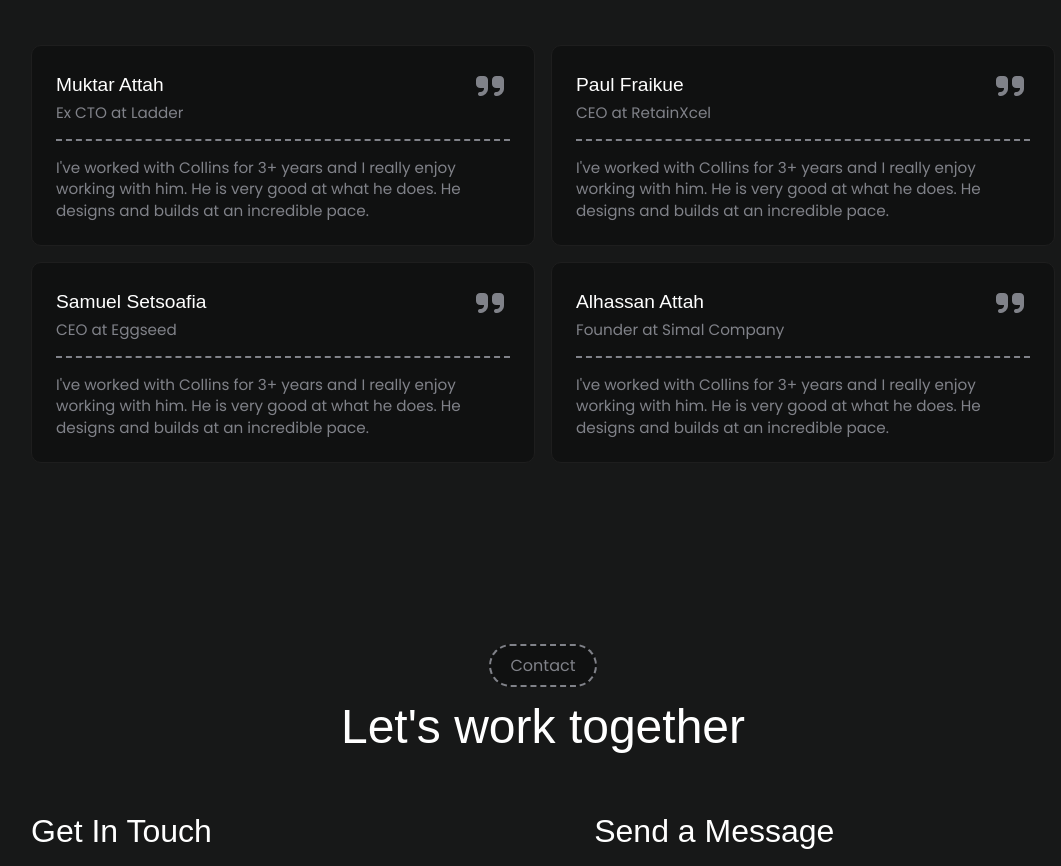
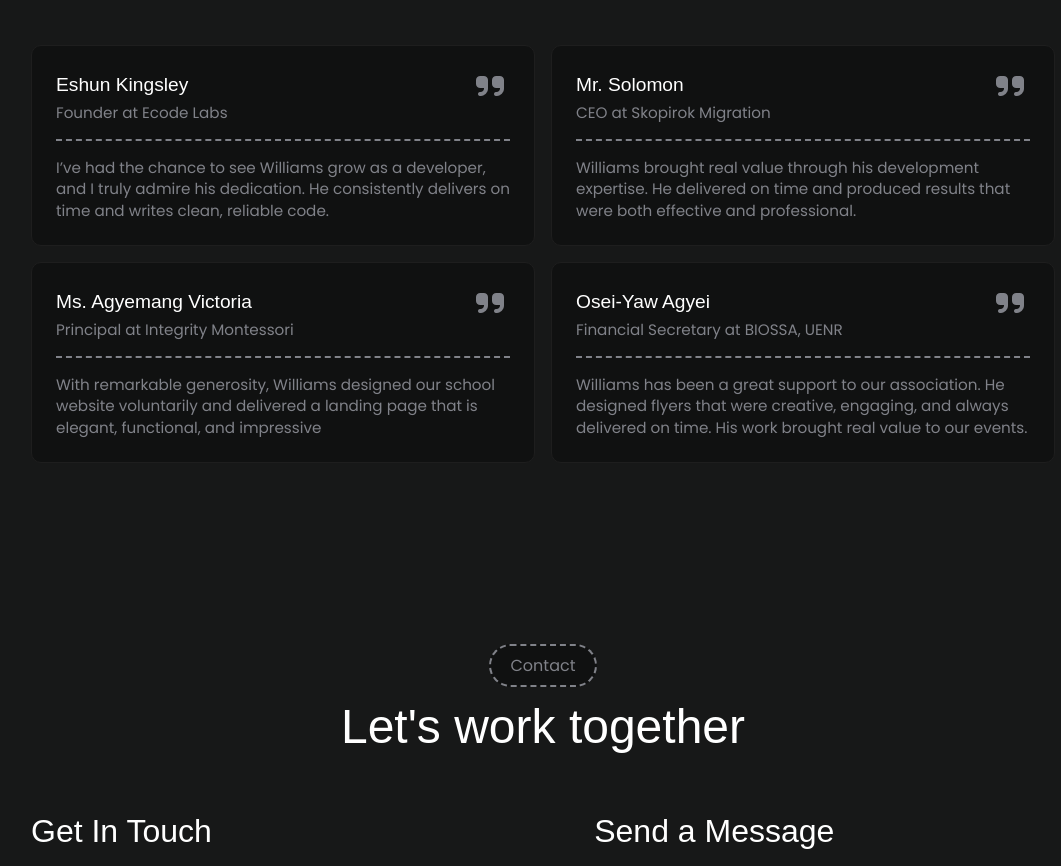
Before and after one commit to heyywillz/willz.dev, a plain HTML site: page index.html in a window 1280 px wide. Shown: the part 4994-5860 px from the top of the page, without its empty margins (97-1158 px from the left). Drawn offline with Linux system fonts and the light colour scheme; a web font is replaced by a local one.

Commit message:
building my portfolio website

```diff
--- a/index.html
+++ b/index.html
@@ -276,52 +276,48 @@
           <div class="testimonial-card">
             <div class="card">
               <div class="card-title">
-                <h3>Muktar Attah</h3>
+                <h3>Eshun Kingsley</h3>
                 <i class="fa fa-quote-right" aria-hidden="true"></i>
               </div>
-              <span>Ex CTO at Ladder</span>
+              <span>Founder at Ecode Labs</span>
               <p>
-                I've worked with Collins for 3+ years and I really enjoy working
-                with him. He is very good at what he does. He designs and builds
-                at an incredible pace.
+I’ve had the chance to see Williams grow as a developer, and I truly admire his dedication. He consistently delivers on time and writes clean, reliable code.
               </p>
             </div>
             <div class="card">
               <div class="card-title">
-                <h3>Paul Fraikue</h3>
+                <h3>Mr. Solomon</h3>
                 <i class="fa fa-quote-right" aria-hidden="true"></i>
               </div>
-              <span>CEO at RetainXcel</span>
+              <span>CEO at Skopirok Migration</span>
               <p>
-                I've worked with Collins for 3+ years and I really enjoy working
-                with him. He is very good at what he does. He designs and builds
-                at an incredible pace.
+                Williams brought real value through his development expertise.
+                He delivered on time and produced results that were both
+                effective and professional.
               </p>
             </div>
           </div>
           <div class="testimonial-card">
             <div class="card">
               <div class="card-title">
-                <h3>Samuel Setsoafia</h3>
+                <h3>Ms. Agyemang Victoria</h3>
                 <i class="fa fa-quote-right" aria-hidden="true"></i>
               </div>
-              <span>CEO at Eggseed</span>
+              <span>Principal at Integrity Montessori</span>
               <p>
-                I've worked with Collins for 3+ years and I really enjoy working
-                with him. He is very good at what he does. He designs and builds
-                at an incredible pace.
+                With remarkable generosity, Williams designed our school website
+                voluntarily and delivered a landing page that is elegant,
+                functional, and impressive
               </p>
             </div>
             <div class="card">
               <div class="card-title">
-                <h3>Alhassan Attah</h3>
+                <h3>Osei-Yaw Agyei</h3>
                 <i class="fa fa-quote-right" aria-hidden="true"></i>
               </div>
-              <span>Founder at Simal Company</span>
+              <span>Financial Secretary at BIOSSA, UENR </span>
               <p>
-                I've worked with Collins for 3+ years and I really enjoy working
-                with him. He is very good at what he does. He designs and builds
-                at an incredible pace.
+Williams has been a great support to our association. He designed flyers that were creative, engaging, and always delivered on time. His work brought real value to our events.
               </p>
             </div>
           </div>
```
